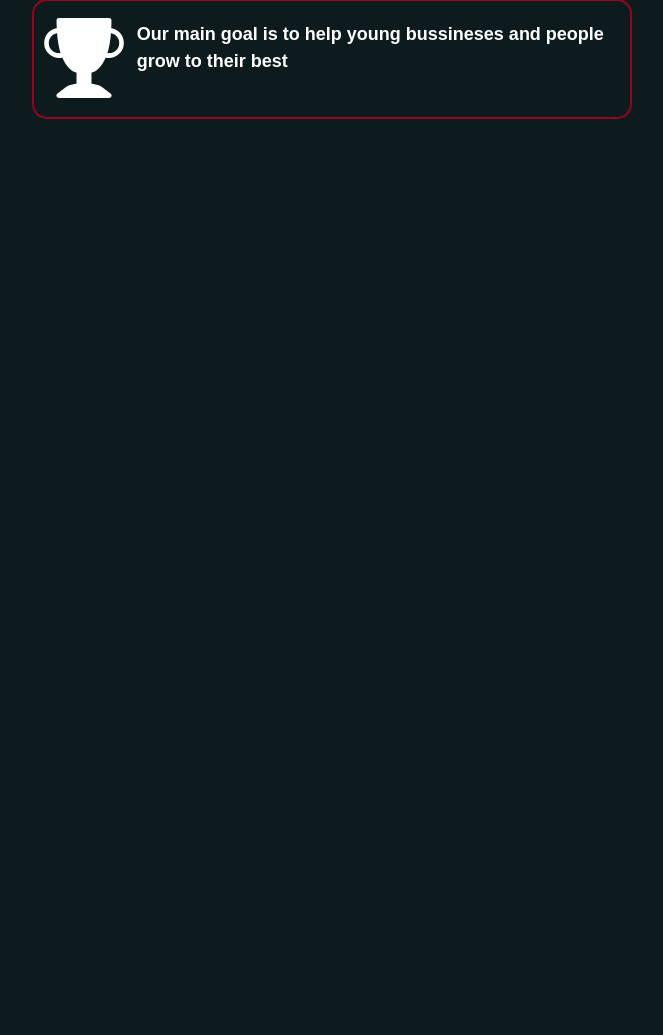
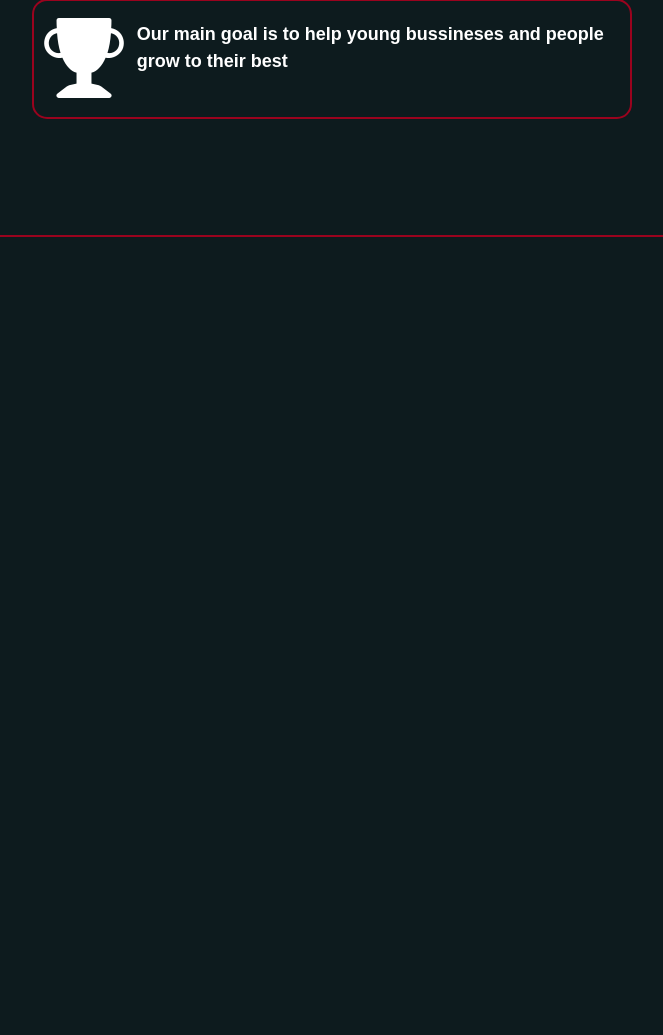
Before and after one commit to QQoKKa/MarketingSite, a PHP site: page /pages/index.html in a window 1280 px wide. Shown: the part 1301-2336 px from the top of the page, without its empty margins (308-971 px from the left). Before the commit the page ends 1420 px from the top, so only its background shows below. Run offline with PHP 8.4, Linux system fonts and the light colour scheme.

Commit message:
started our service

```diff
--- a/pages/index.html
+++ b/pages/index.html
@@ -43,6 +43,19 @@
         </div>
     </div>
     </section>
+    <section class="section3container">
+        <div class="idkyet">
+            <ul>
+                <li></li>
+                <li></li>
+                <li></li>
+                <li></li>
+                <li></li>
+                <li></li>
+                <li></li>
+            </ul>
+        </div>
+    </section>
     <script src="/MarketingSite/scripts/script.js"></script>
 </body>
 </html>
--- a/styles/style.css
+++ b/styles/style.css
@@ -229,20 +229,11 @@ ul {
 .bi-trophy-fill{
     font-size: 80px;
 }
-#backToTopButton {
-    position: sticky;
-    bottom: 0;
-    left: 50%;
-    transform: translate(-50%, 0%);
-    background: none;
-    color: white;
-    border: none;
-    font-size: 1.5rem;
-    font-weight: bold;
-    cursor: pointer;
+
+.section3container {
+    border-top: 2px solid #9A031E;
+    width: 100vw;
+    height: 100vh;
+    background-color: #0D1B1E;
+    z-index: -2;
 }
-/* some fancy hover animation */
-#backToTopButton:hover {
-    transform: translate(-50%, -10%);
-    transition: 0.3s;
-}
```
